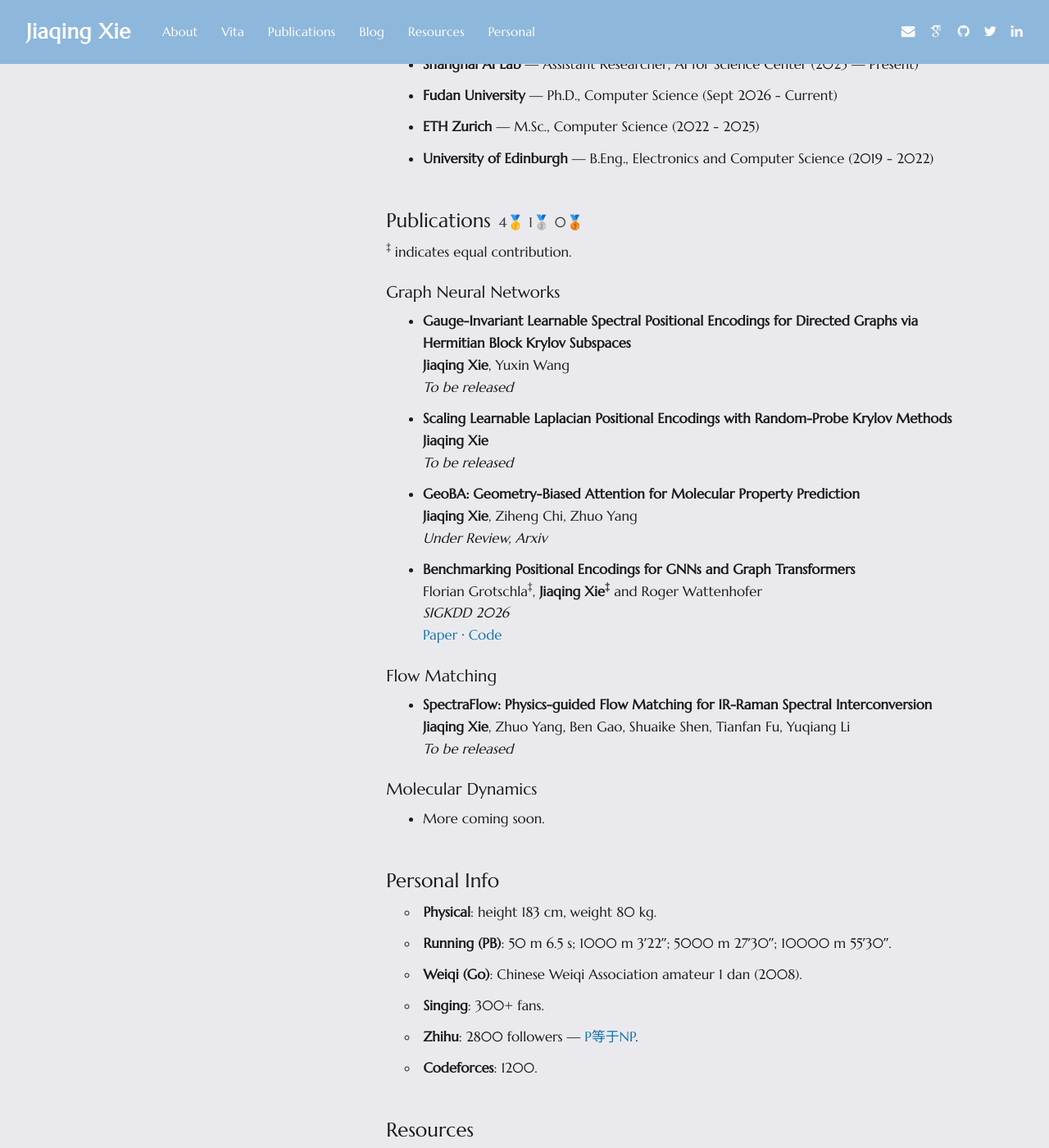
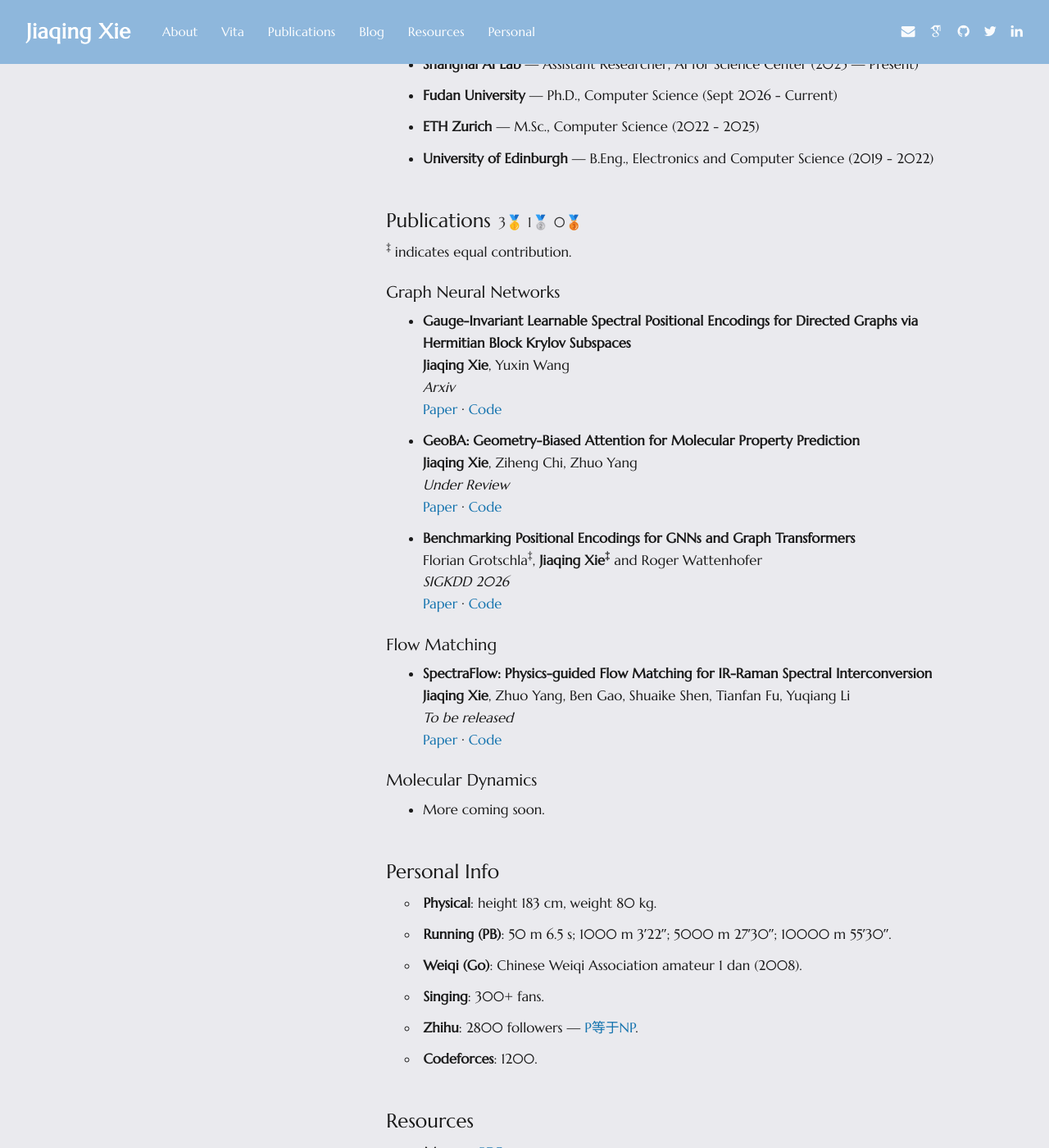
Before and after one commit to jiaqingxie/jiaqingxie.github.io, a Jekyll site: the page built from index.html, in a window 1280 px wide and 1400 px high, scrolled down 596 px. Shown: the whole window at 82% size. Built offline with Jekyll 4.4.1, drawn with Linux system fonts in a browser that asks for light colours; some web fonts are replaced.

Commit message:
Update publications.yaml

```diff
--- a/_data/publications.yaml
+++ b/_data/publications.yaml
@@ -2,13 +2,9 @@ papers:
 
   - title: "Gauge-Invariant Learnable Spectral Positional Encodings for Directed Graphs via Hermitian Block Krylov Subspaces"
     authors: "<b>Jiaqing Xie</b>, Yuxin Wang"
-    venue: "To be released"
-    selected: y
-    tags: ["Graph Neural Network"]
-
-  - title: "Scaling Learnable Laplacian Positional Encodings with Random-Probe Krylov Methods"
-    authors: "<b>Jiaqing Xie</b>"
-    venue: "To be released"
+    venue: "Arxiv"
+    paper_pdf: ""
+    code: ""
     selected: y
     tags: ["Graph Neural Network"]
 
@@ -16,13 +12,17 @@ papers:
   - title: "SpectraFlow: Physics-guided Flow Matching for IR-Raman Spectral Interconversion"
     authors: "<b>Jiaqing Xie</b>, Zhuo Yang, Ben Gao, Shuaike Shen, Tianfan Fu, Yuqiang Li"
     venue: "To be released"
+    paper_pdf: "Arxiv"
+    code: ""
     selected: y
     tags: ["Flow Matching"]
 
 
   - title: "GeoBA: Geometry-Biased Attention for Molecular Property Prediction"
     authors: "<b>Jiaqing Xie</b>, Ziheng Chi, Zhuo Yang"
-    venue: "Under Review, Arxiv"
+    venue: "Under Review"
+    paper_pdf: ""
+    code: ""
     selected: y
     tags: ["Graph Neural Network"]
 
```
